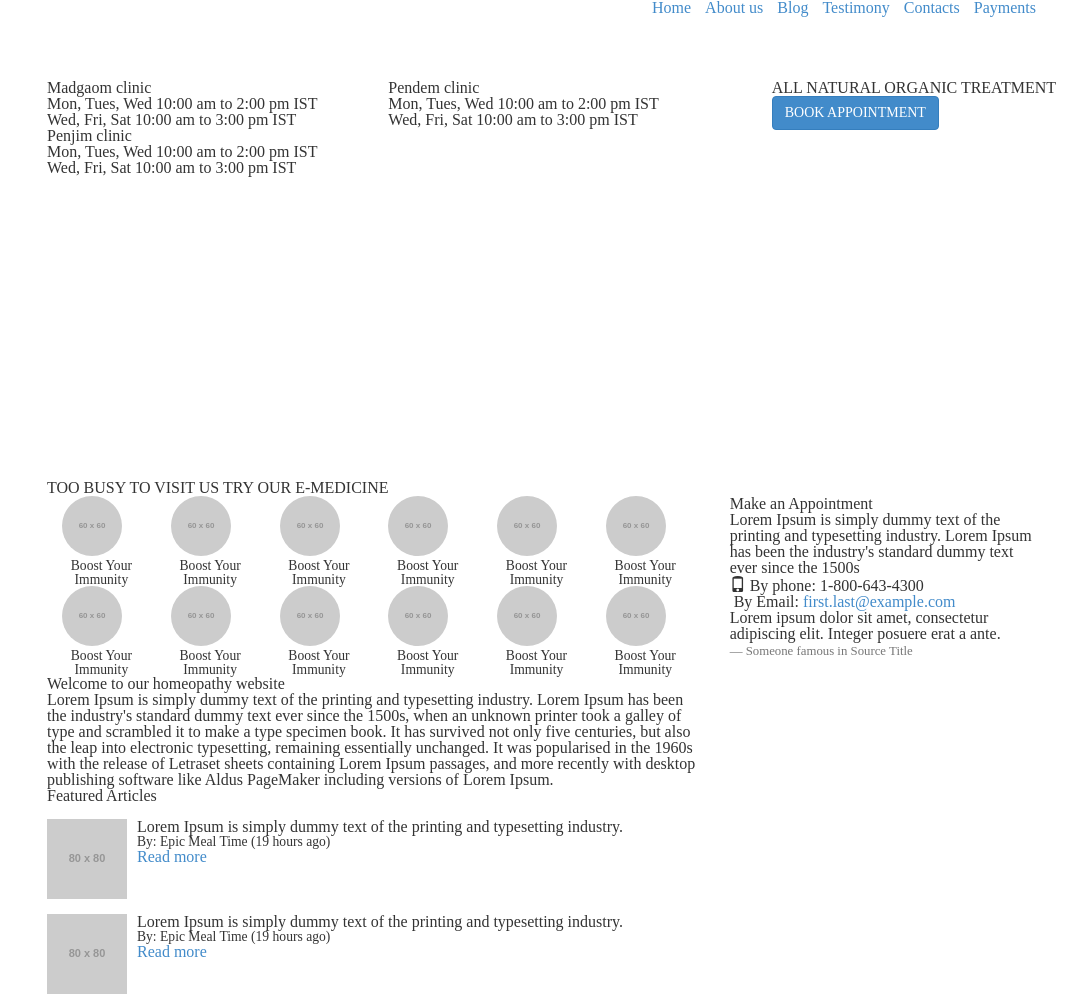
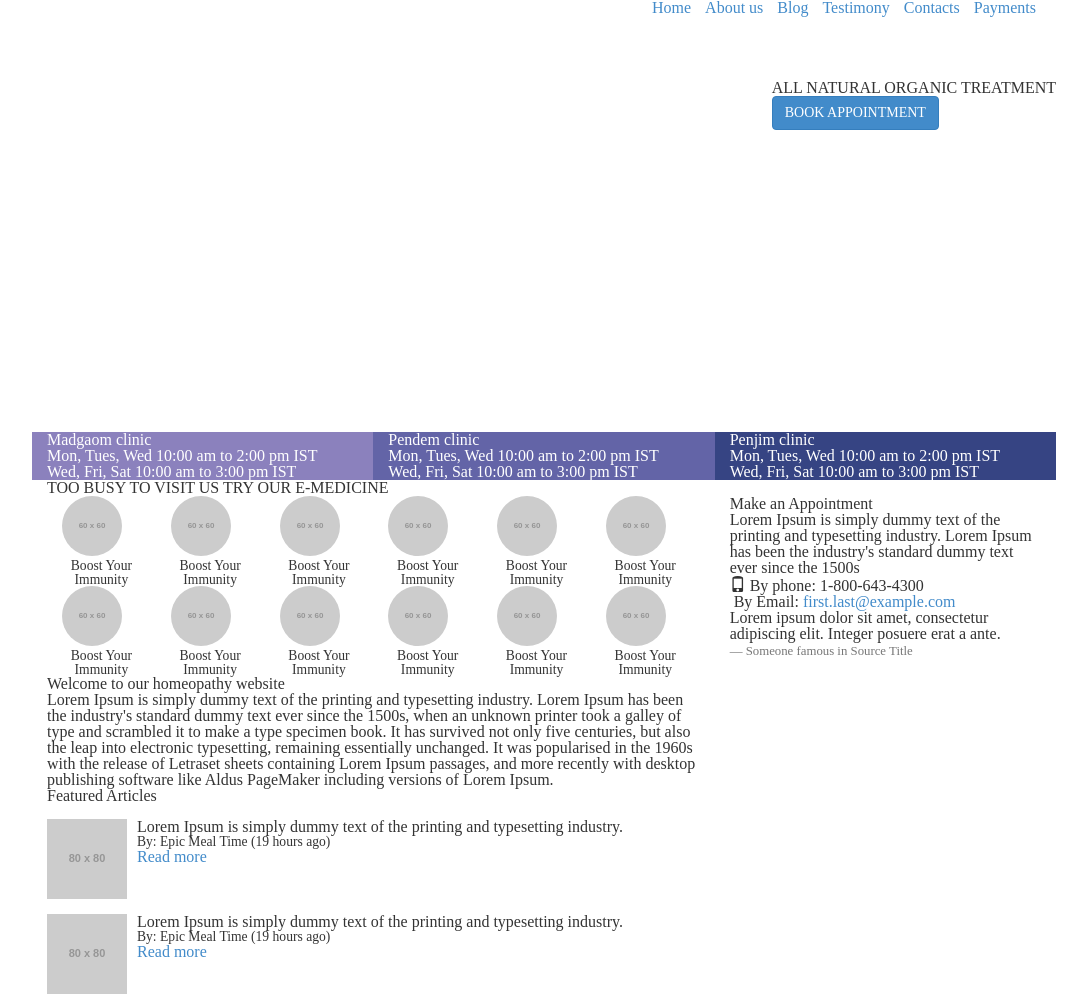
Before and after one commit to sidtri/supriya_kamat, a plain HTML site: page index.html in a window 1280 px wide. Shown: the whole page, without its empty margins (96-1183 px from the left). Drawn offline with Linux system fonts and the light colour scheme; placeholder pictures from the web are drawn by us; some icons are missing; files whose address does not match are found by name.

Commit message:
ho laa 2

```diff
--- a/index.html
+++ b/index.html
@@ -39,20 +39,22 @@
 				<button class="btn btn-primary">BOOK APPOINTMENT</button>
 			</div>
 			<div class="bot clearfix">
-				<div class="col-xs-4">
+				<div class="main-container">
+					<div class="col-xs-4 pink-one">
 						<h4>Madgaom clinic</h4>
 						<p>Mon, Tues, Wed 10:00 am to 2:00 pm IST</p>
 						<p>Wed, Fri, Sat 10:00 am to 3:00 pm IST</p>
 					</div>
-				<div class="col-xs-4">
+					<div class="col-xs-4 pink-two">
 						<h4>Pendem clinic</h4>
 						<p>Mon, Tues, Wed 10:00 am to 2:00 pm IST</p>
 						<p>Wed, Fri, Sat 10:00 am to 3:00 pm IST</p>
 					</div>
-				<div class="col-xs-4">
+					<div class="col-xs-4 pink-three">
 						<h4>Penjim clinic</h4>
 						<p>Mon, Tues, Wed 10:00 am to 2:00 pm IST</p>
 						<p>Wed, Fri, Sat 10:00 am to 3:00 pm IST</p>
+					</div>
 				</div>
 			</div>
 		</div>
--- a/sass/screen.scss
+++ b/sass/screen.scss
@@ -15,10 +15,25 @@ header{
 	min-height:400px;
 }
 .bot{
-	position:relative;
-	bottom:0px;
+	position:absolute;
+	bottom:0%;
+	left:0;
+	right:0;
+	color:white;
 }
 .main-container{
 	width: 80%;
 	margin:0px auto;
 }
+.banner{
+	position: relative;
+}
+.pink-one{
+	background:#8B81BD;
+}
+.pink-two{
+	background:#6364A7;
+}
+.pink-three{
+	background:#364483;
+}
```
Also changed, not shown: stylesheets/screen.css. Lines whose indentation alone changed are shown as unchanged.
